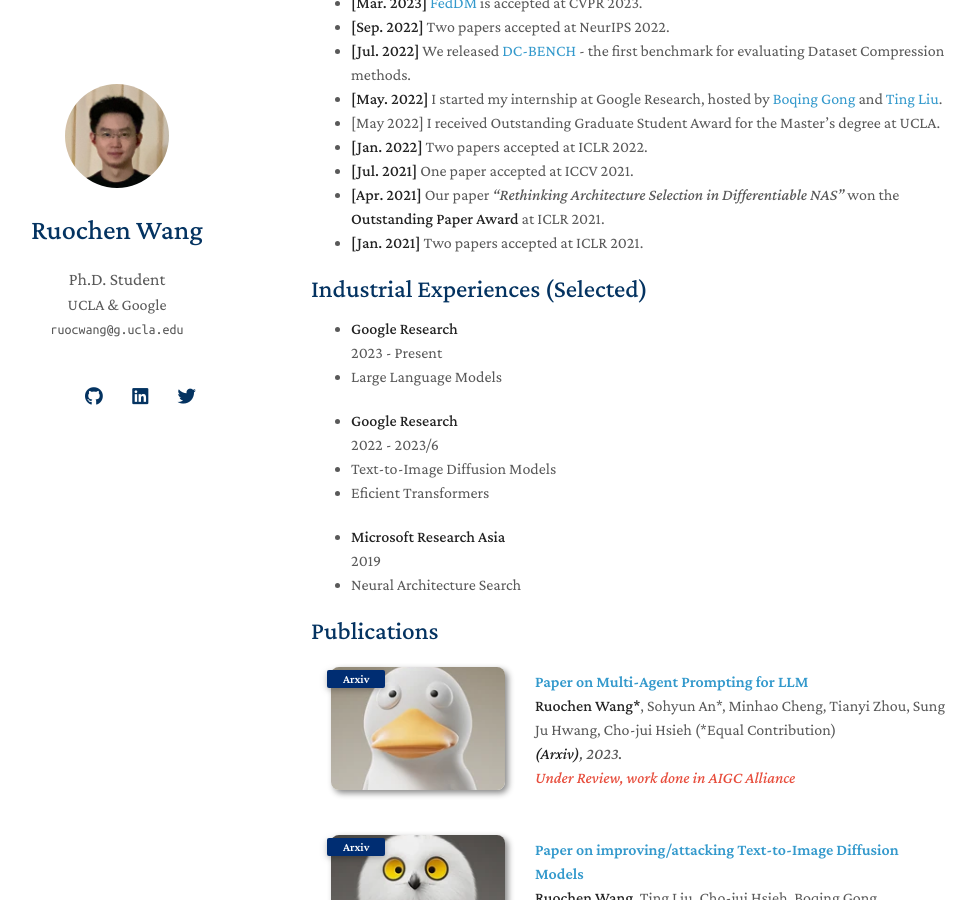
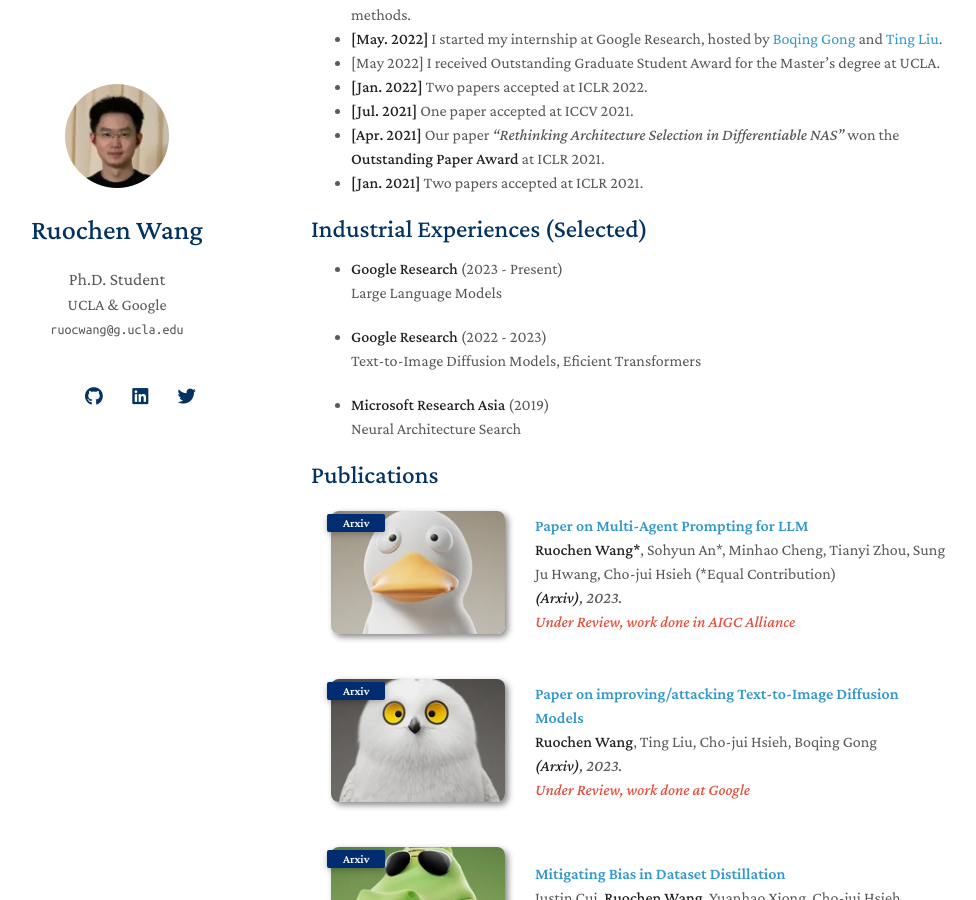
Before and after one commit to ruocwang/ruocwang.github.io, a Jekyll site: the page built from index.md, in a window 1280 px wide and 900 px high, scrolled down 1358 px. Shown: the whole window, without its empty margins (159-1135 px from the left). Built offline with Jekyll 4.4.1, drawn with Linux system fonts in a browser that asks for light colours; nearby versions of some CDN libraries; a style sheet for code colours, icons or effects is not loaded; our own code applies the rules of GitHub Pages for plain Markdown files.

Commit message:
update link

```diff
--- a/index.md
+++ b/index.md
@@ -22,14 +22,14 @@
 The goal is to leverage the power of AI agents to automatize the development of itself.
 For the past years, I have mainly focused on the following areas (chronological order)
 
-- **Efficient and Automated Methods for Multimodal Language Agents (Current)**
-  - e.g. [[MoP]()] [[DPO-Diff]()]
-- **Dataset Compression (DD/DC)**
-  - e.g. [[TESLA](https://arxiv.org/abs/2211.10586)] [[DC-BENCH](https://dc-bench.github.io/)] [[FedDM](https://arxiv.org/abs/2207.09653)]
-- **Optimizer Search (OS)**
-  - e.g. [[ENOS](https://arxiv.org/abs/2209.13575)]
-- **Neural Architecture Search (NAS)**
-  - e.g. [[DARTS-PT](https://arxiv.org/abs/2108.04392)] [[DrNAS](https://arxiv.org/abs/2006.10355)] [[GM-NAS](https://arxiv.org/abs/2203.15207)]
+- **Efficient and Automated Methods for Multimodal Language Agents (Current)** <br/>
+e.g. [[MoP]()] [[DPO-Diff]()]
+- **Dataset Compression (DD/DC)** <br/>
+e.g. [[TESLA](https://arxiv.org/abs/2211.10586)] [[DC-BENCH](https://dc-bench.github.io/)] [[FedDM](https://arxiv.org/abs/2207.09653)]
+- **Optimizer Search (OS)** <br/>
+e.g. [[ENOS](https://arxiv.org/abs/2209.13575)]
+- **Neural Architecture Search (NAS)** <br/>
+e.g. [[DARTS-PT](https://arxiv.org/abs/2108.04392)] [[DrNAS](https://arxiv.org/abs/2006.10355)] [[GM-NAS](https://arxiv.org/abs/2203.15207)]
 
 
 ## Outreach
@@ -57,18 +57,14 @@
 
 ## Industrial Experiences (Selected)
 
-- **Google Research** <br/>
-2023 - Present<br/>
-- Large Language Models
+- **Google Research** (2023 - Present)<br/>
+Large Language Models
 
-- **Google Research** <br/>
-2022 - 2023/6<br/>
-- Text-to-Image Diffusion Models
-- Eficient Transformers
+- **Google Research** (2022 - 2023)<br/>
+Text-to-Image Diffusion Models, Eficient Transformers
 
-- **Microsoft Research Asia** <br/>
-2019<br/>
-- Neural Architecture Search
+- **Microsoft Research Asia** (2019)<br/>
+Neural Architecture Search
 
 
 {% include_relative _includes/publications.md %}
```
